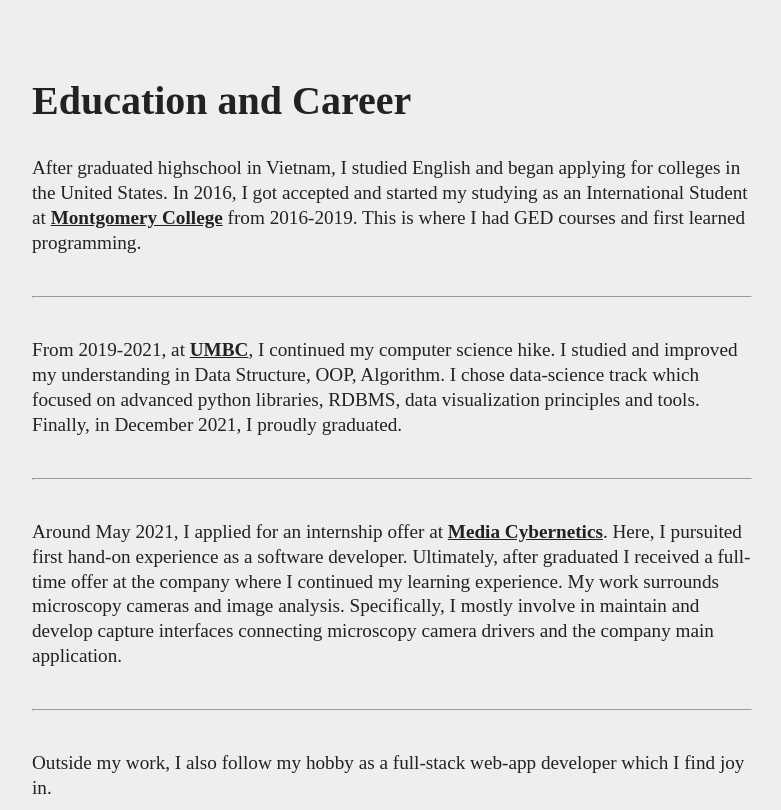
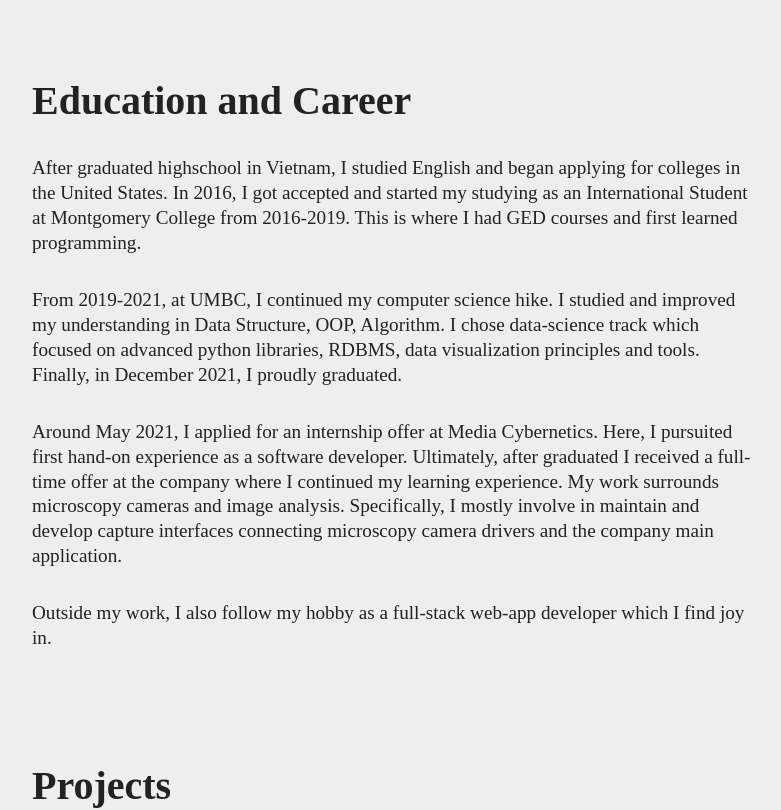
Before and after one commit to ttran293/thanhnam.dev, a Next.js app: page /about in a window 1280 px wide. Shown: the part 360-1170 px from the top of the page, without its empty margins (248-1029 px from the left). Built offline with nearby package versions, Linux system fonts and the light colour scheme.

Commit message:
separate about into components

```diff
--- a/pages/about.tsx
+++ b/pages/about.tsx
@@ -8,9 +8,7 @@ import Box from "@mui/material/Box";
 import findDescriptions, { marks } from "./data/slider_data";
 import NavigateNextIcon from "@mui/icons-material/NavigateNext";
 import Breadcrumbs from "@mui/material/Breadcrumbs";
-import Typography from "@mui/material/Typography";
-import Divider from "@mui/material/Divider";
-
+import BackgroundInfo from "./components/BackgroundInfo";
 const About: NextPage = () => {
   const [value, setValue] = React.useState<number | number[]>(100);
 
@@ -66,38 +64,7 @@ const About: NextPage = () => {
 
       <div className={styles.main}>
         <h1 className={styles.title}>Education and Career</h1>
-        <p className={styles.description}>
-          After graduated highschool in Vietnam, I studied English and began
-          applying for colleges in the United States. In 2016, I got accepted
-          and started my studying as an International Student at{" "}
-          <a href="">Montgomery College</a> from 2016-2019.
-          This is where I had GED courses and first learned programming.
-        </p>
-        <hr style={{ width: "100%" }}></hr>
-        <p className={styles.description}>
-          From 2019-2021, at <a href="">UMBC</a>, I
-          continued my computer science hike. I studied and improved my
-          understanding in Data Structure, OOP, Algorithm. I chose data-science
-          track which focused on advanced python libraries, RDBMS, data
-          visualization principles and tools. Finally, in December 2021, I
-          proudly graduated.
-        </p>
-        <hr style={{ width: "100%" }}></hr>
-        <p className={styles.description}>
-          Around May 2021, I applied for an internship offer at{" "}
-          <a href="https://www.mediacy.com/">Media Cybernetics</a>. Here, I
-          pursuited first hand-on experience as a software developer.
-          Ultimately, after graduated I received a full-time offer at the
-          company where I continued my learning experience. My work surrounds
-          microscopy cameras and image analysis. Specifically, I mostly involve
-          in maintain and develop capture interfaces connecting microscopy
-          camera drivers and the company main application.
-        </p>
-        <hr style={{ width: "100%" }}></hr>
-        <p className={styles.description}>
-          Outside my work, I also follow my hobby as a full-stack web-app
-          developer which I find joy in.
-        </p>
+        <BackgroundInfo></BackgroundInfo>
       </div>
 
       <div className={styles.main}>
--- /dev/null
+++ b/pages/components/BackgroundInfo.module.css
@@ -0,0 +1,6 @@
+.description {
+  margin: 2rem 0;
+  line-height: 1.3;
+  font-size: 1.2rem;
+  text-align: left;
+}
--- /dev/null
+++ b/pages/components/BackgroundInfo.tsx
@@ -0,0 +1,15 @@
+import React, { useState } from "react";
+import timeline from "../data/timeline";
+import styles from "../components/BackgroundInfo.module.css";
+
+export default function BackgroundInfo(props :any){
+    return (
+      <div>
+        {timeline.map((item) => (
+          <p className={styles.description}>
+              {item.story}
+          </p>
+        ))}
+      </div>
+    );
+}
--- /dev/null
+++ b/pages/data/timeline.tsx
@@ -0,0 +1,34 @@
+const timeline = [
+  {
+    id: 1,
+    story:
+      "After graduated highschool in Vietnam, I studied English and began applying for colleges in the United States. In 2016, I got accepted and started my studying as an International Student at Montgomery College from 2016-2019. This is where I had GED courses and first learned programming.",
+    imgURL:
+      "https://www.mcinfonet.org/crtvsvc/creativeservices_website/mclogos_page/assets/MClogo_left_aligned_black_RGB_no_background.png",
+    url: "https://www.montgomerycollege.edu/index.html",
+  },
+  {
+    id: 2,
+    story:
+      "From 2019-2021, at UMBC, I continued my computer science hike. I studied and improved my understanding in Data Structure, OOP, Algorithm. I chose data-science track which focused on advanced python libraries, RDBMS, data visualization principles and tools. Finally, in December 2021, I proudly graduated.",
+    imgURL:
+      "https://styleguide.umbc.edu/files/2019/01/UMBC-primary-logo-RGB.png",
+    url: "https://www.umbc.edu/",
+  },
+  {
+    id: 3,
+    story:
+      "Around May 2021, I applied for an internship offer at Media Cybernetics. Here, I pursuited first hand-on experience as a software developer. Ultimately, after graduated I received a full-time offer at the company where I continued my learning experience. My work surrounds microscopy cameras and image analysis. Specifically, I mostly involve in maintain and develop capture interfaces connecting microscopy camera drivers and the company main application.",
+    imgURL: "",
+    url: "https://www.mediacy.com/",
+  },
+  {
+    id: 4,
+    story:
+      "Outside my work, I also follow my hobby as a full-stack web-app developer which I find joy in.",
+    imgURL: "",
+    url: "",
+  }
+];
+
+export default timeline;
--- a/styles/Home.module.css
+++ b/styles/Home.module.css
@@ -84,7 +84,7 @@
 .card {
   margin: 1rem;
   padding: 1.5rem;
-  text-align: left;
+  text-align: center;
   color: inherit;
   text-decoration: none;
   border: 1px solid #757575;
```
Also changed, not shown: pages/data/projects.tsx (added, +19 -0 lines), pages/index.tsx (+6 -6 lines), pages/components/ProjectInfo.module.css (added), pages/components/ProjectInfo.tsx (added).
